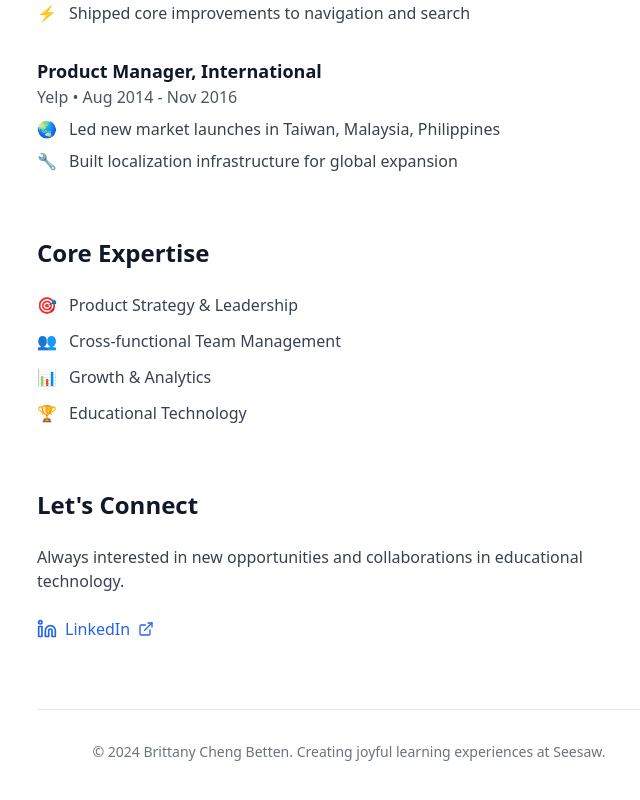
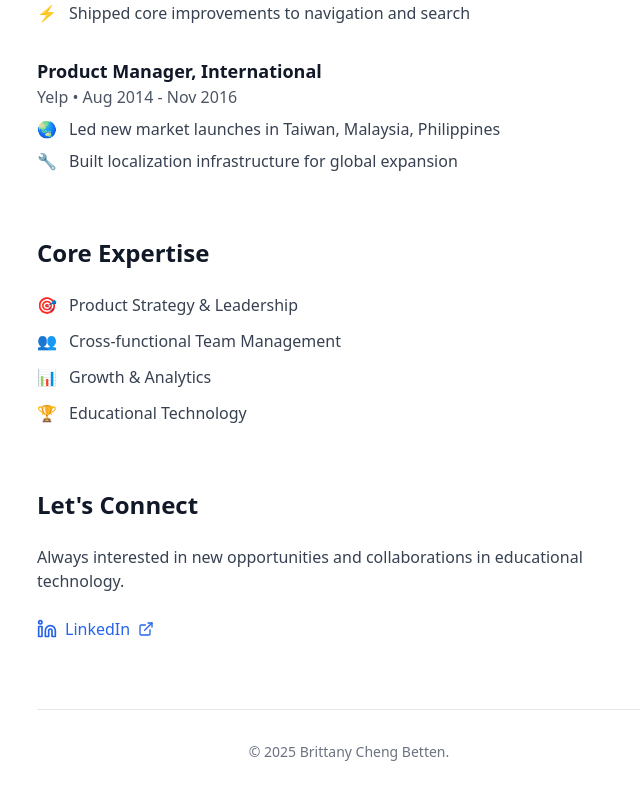
Before and after one commit to bcheng42/bcheng42.github.io, a React (Vite) app: page / in a window 1280 px wide. Shown: the part 1201-2001 px from the top of the page, without its empty margins (291-931 px from the left). Built offline with nearby package versions, Linux system fonts and the light colour scheme.

Commit message:
Code edited in Lovable Code Editor
Edited UI in Lovable

```diff
--- a/src/pages/Index.tsx
+++ b/src/pages/Index.tsx
@@ -163,7 +163,7 @@ const Index = () => {
 
         {/* Footer */}
         <footer className="text-center text-gray-500 text-sm border-t border-gray-200 pt-8">
-          <p>© 2024 Brittany Cheng Betten. Creating joyful learning experiences at Seesaw.</p>
+          <p>© 2025 Brittany Cheng Betten.</p>
         </footer>
       </div>
     </div>
```
